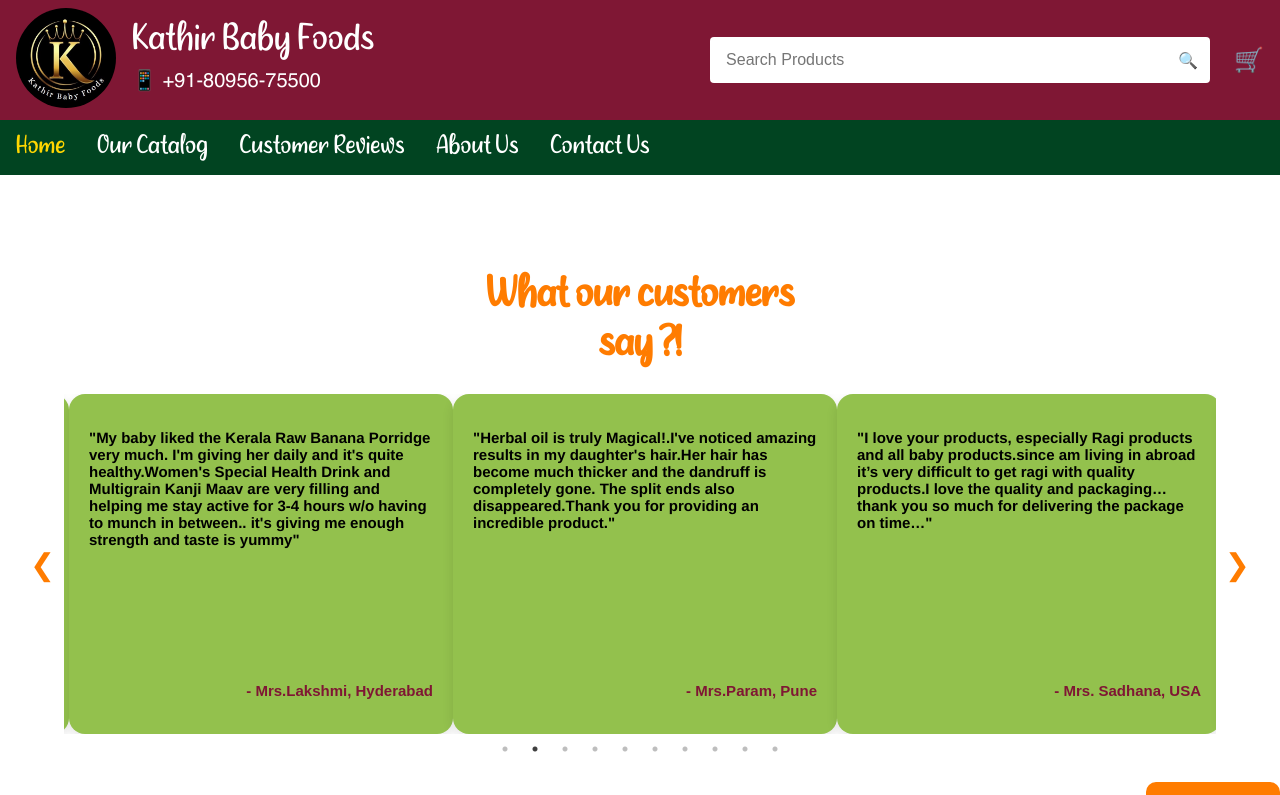
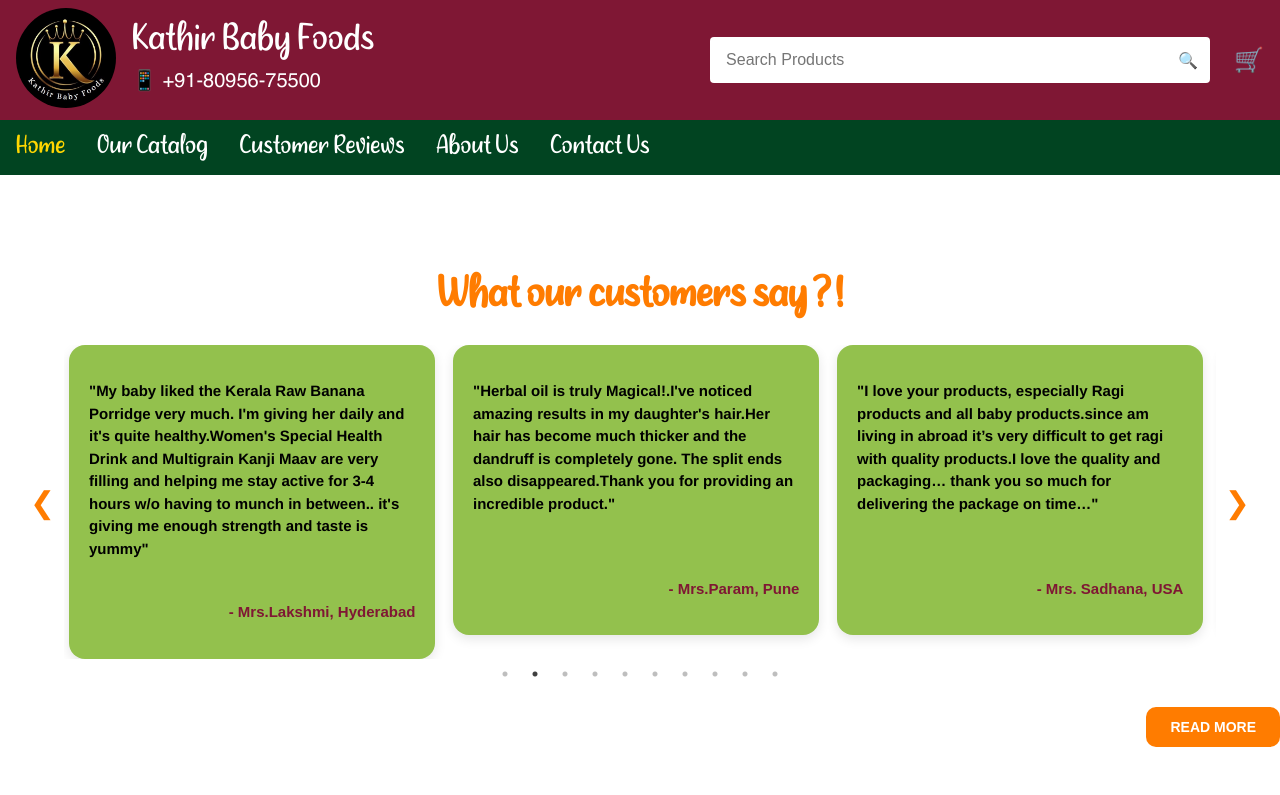
Before and after one commit to Deepa-Senthil/TamTree_KBF_Userportal_Nextjs, a Next.js app: page / in a window 1280 px wide. Shown: the top 795 px of the page. Built offline with nearby package versions, Linux system fonts and the light colour scheme.

Commit message:
Home page review  card completed

```diff
--- a/src/component/HomeReview.tsx
+++ b/src/component/HomeReview.tsx
@@ -118,7 +118,7 @@
   return (
     <div className={styles.testimonialsWrapper}>
       <h2 className={styles.title}>
-        What our customers <br className="mobileOnly" /> say ?!
+        What our customers say ? !
       </h2>
 
       <div className={styles.sliderContainer}>
--- a/src/styles/HomeReview.module.scss
+++ b/src/styles/HomeReview.module.scss
@@ -31,11 +31,13 @@
     display: flex;
     flex-direction: column;
     justify-content: space-between;
-    height: 100%;
-    min-height: 300px;
+    height: 80%;
+    min-height: 250px;
     max-height: 320px;
     transition: transform 0.3s ease;
     gap: 1rem;
+    width: 85%;
+    line-height: 1.5;
   }
 
   .testimonialCard:hover {
```
